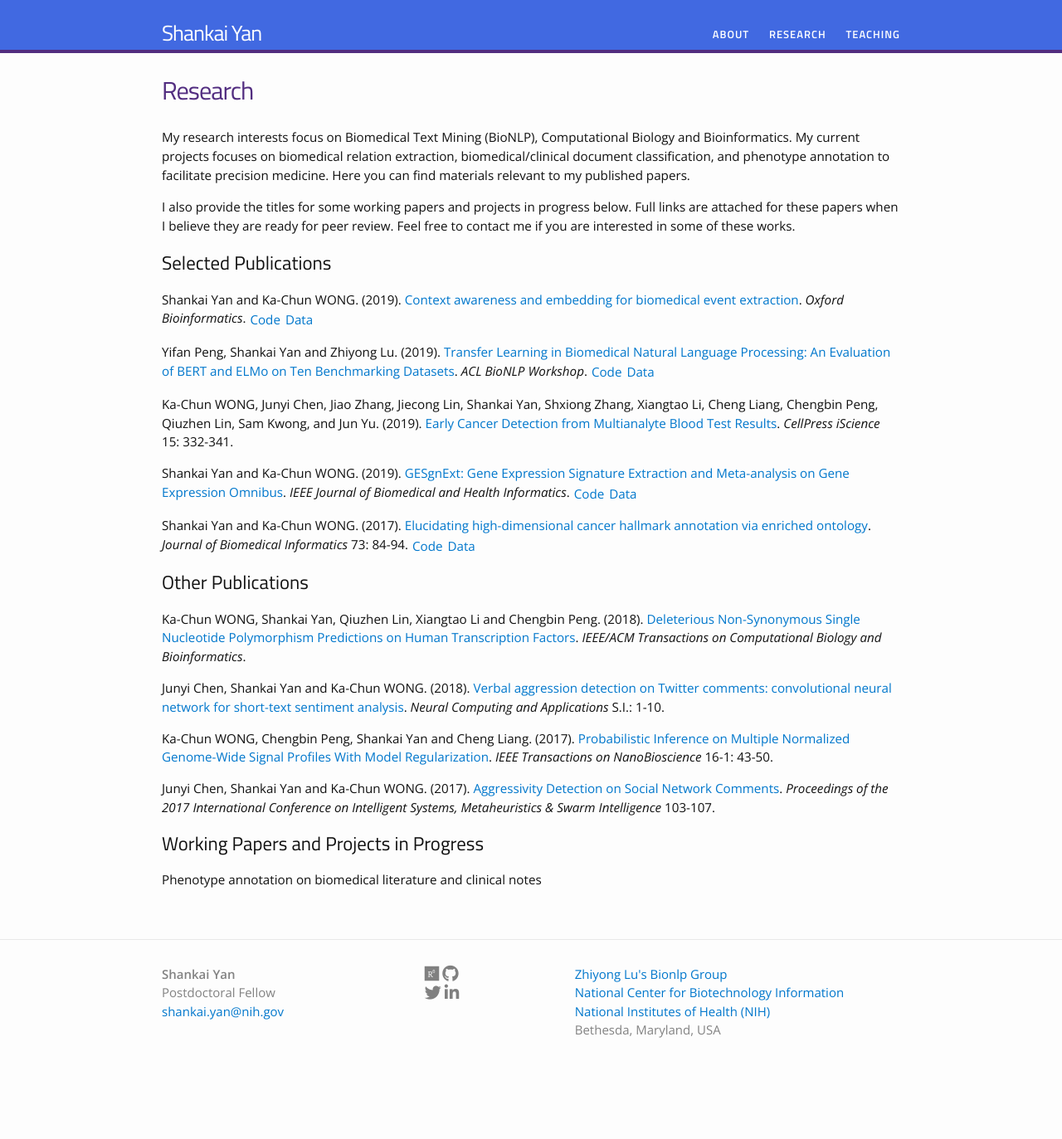
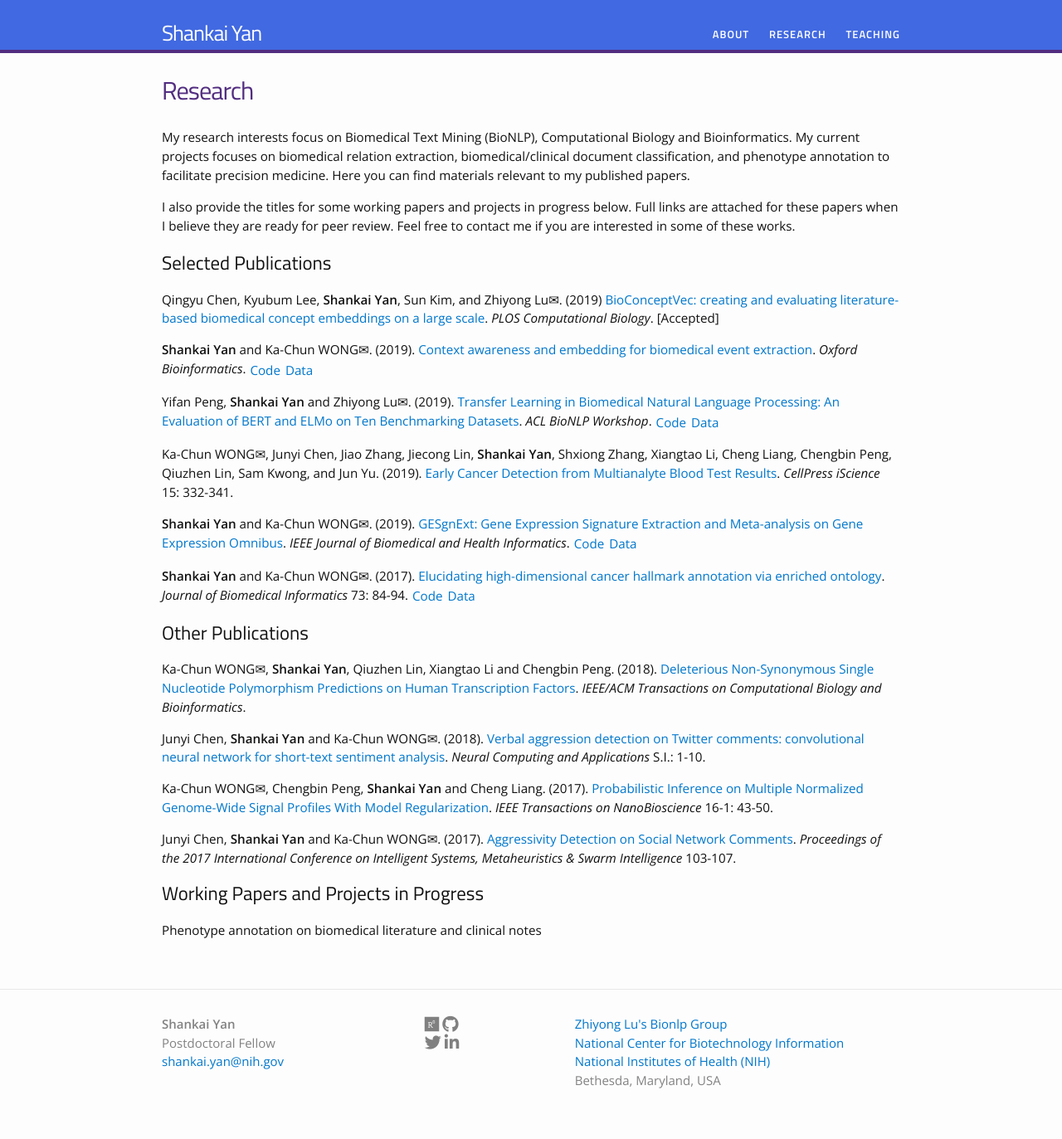
Before and after one commit to cskyan/cskyan.github.io, a Jekyll site: the page built from research.md, in a window 1280 px wide. Shown: the whole page at 83% size. Built offline with Jekyll 4.4.1, drawn with Linux system fonts in a browser that asks for light colours; nearby versions of some CDN libraries; some web fonts are replaced; a style sheet for code colours, icons or effects is not loaded; before the commit the page ends 1313 px from its top, so only the background shows below that.

Commit message:
Update publications

```diff
--- a/research.md
+++ b/research.md
@@ -12,25 +12,28 @@ I also provide the titles for some working papers and projects in progress below
 
 
 ## Selected Publications
-Shankai Yan and Ka-Chun WONG. (2019). [Context awareness and embedding for biomedical event extraction](https://doi.org/10.1093/bioinformatics/btz607). *Oxford Bioinformatics*. [Code](https://github.com/cskyan/evntextrc){: .tag} [Data](https://data.mendeley.com/datasets/mr39zgc7y5){: .tag}
 
-Yifan Peng, Shankai Yan and Zhiyong Lu. (2019). [Transfer Learning in Biomedical Natural Language Processing: An Evaluation of BERT and ELMo on Ten Benchmarking Datasets](https://arxiv.org/abs/1906.05474). *ACL BioNLP Workshop*. [Code](https://github.com/ncbi-nlp/NCBI_BERT){: .tag} [Data](https://github.com/ncbi-nlp/BLUE_Benchmark){: .tag}
+Qingyu Chen, Kyubum Lee, **Shankai Yan**, Sun Kim, and Zhiyong Lu✉. (2019) [BioConceptVec: creating and evaluating literature-based biomedical concept embeddings on a large scale](). *PLOS Computational Biology*. [Accepted]
 
-Ka-Chun WONG, Junyi Chen, Jiao Zhang, Jiecong Lin, Shankai Yan, Shxiong Zhang, Xiangtao Li, Cheng Liang, Chengbin Peng, Qiuzhen Lin, Sam Kwong, and Jun Yu. (2019). [Early Cancer Detection from Multianalyte Blood Test Results](https://doi.org/10.1016/j.isci.2019.04.035). *CellPress iScience* 15: 332-341.
+**Shankai Yan** and Ka-Chun WONG✉. (2019). [Context awareness and embedding for biomedical event extraction](https://doi.org/10.1093/bioinformatics/btz607). *Oxford Bioinformatics*. [Code](https://github.com/cskyan/evntextrc){: .tag} [Data](https://data.mendeley.com/datasets/mr39zgc7y5){: .tag}
 
-Shankai Yan and Ka-Chun WONG. (2019). [GESgnExt: Gene Expression Signature Extraction and Meta-analysis on Gene Expression Omnibus](https://doi.org/10.1109/JBHI.2019.2896144). *IEEE Journal of Biomedical and Health Informatics*. [Code](https://github.com/cskyan/gesgnext){: .tag} [Data](https://data.mendeley.com/datasets/y7gnb79gfb){: .tag}
+Yifan Peng, **Shankai Yan** and Zhiyong Lu✉. (2019). [Transfer Learning in Biomedical Natural Language Processing: An Evaluation of BERT and ELMo on Ten Benchmarking Datasets](https://arxiv.org/abs/1906.05474). *ACL BioNLP Workshop*. [Code](https://github.com/ncbi-nlp/NCBI_BERT){: .tag} [Data](https://github.com/ncbi-nlp/BLUE_Benchmark){: .tag}
 
-Shankai Yan and Ka-Chun WONG. (2017). [Elucidating high-dimensional cancer hallmark annotation via enriched ontology](https://doi.org/10.1016/j.jbi.2017.07.011). *Journal of Biomedical Informatics* 73: 84-94. [Code](https://github.com/cskyan/chmannot){: .tag} [Data](https://data.mendeley.com/datasets/s9m6tzcv9d){: .tag}
+Ka-Chun WONG✉, Junyi Chen, Jiao Zhang, Jiecong Lin, **Shankai Yan**, Shxiong Zhang, Xiangtao Li, Cheng Liang, Chengbin Peng, Qiuzhen Lin, Sam Kwong, and Jun Yu. (2019). [Early Cancer Detection from Multianalyte Blood Test Results](https://doi.org/10.1016/j.isci.2019.04.035). *CellPress iScience* 15: 332-341.
+
+**Shankai Yan** and Ka-Chun WONG✉. (2019). [GESgnExt: Gene Expression Signature Extraction and Meta-analysis on Gene Expression Omnibus](https://doi.org/10.1109/JBHI.2019.2896144). *IEEE Journal of Biomedical and Health Informatics*. [Code](https://github.com/cskyan/gesgnext){: .tag} [Data](https://data.mendeley.com/datasets/y7gnb79gfb){: .tag}
+
+**Shankai Yan** and Ka-Chun WONG✉. (2017). [Elucidating high-dimensional cancer hallmark annotation via enriched ontology](https://doi.org/10.1016/j.jbi.2017.07.011). *Journal of Biomedical Informatics* 73: 84-94. [Code](https://github.com/cskyan/chmannot){: .tag} [Data](https://data.mendeley.com/datasets/s9m6tzcv9d){: .tag}
 
 
 ## Other Publications
-Ka-Chun WONG, Shankai Yan, Qiuzhen Lin, Xiangtao Li and Chengbin Peng. (2018). [Deleterious Non-Synonymous Single Nucleotide Polymorphism Predictions on Human Transcription Factors](https://doi.org/10.1109/TCBB.2018.2882548). *IEEE/ACM Transactions on Computational Biology and Bioinformatics*.
+Ka-Chun WONG✉, **Shankai Yan**, Qiuzhen Lin, Xiangtao Li and Chengbin Peng. (2018). [Deleterious Non-Synonymous Single Nucleotide Polymorphism Predictions on Human Transcription Factors](https://doi.org/10.1109/TCBB.2018.2882548). *IEEE/ACM Transactions on Computational Biology and Bioinformatics*.
 
-Junyi Chen, Shankai Yan and Ka-Chun WONG. (2018). [Verbal aggression detection on Twitter comments: convolutional neural network for short-text sentiment analysis](https://doi.org/10.1007/s00521-018-3442-0). *Neural Computing and Applications* S.I.: 1-10.
+Junyi Chen, **Shankai Yan** and Ka-Chun WONG✉. (2018). [Verbal aggression detection on Twitter comments: convolutional neural network for short-text sentiment analysis](https://doi.org/10.1007/s00521-018-3442-0). *Neural Computing and Applications* S.I.: 1-10.
 
-Ka-Chun WONG, Chengbin Peng, Shankai Yan and Cheng Liang. (2017). [Probabilistic Inference on Multiple Normalized Genome-Wide Signal Profiles With Model Regularization](https://doi.org/10.1109/TNB.2016.2631406). *IEEE Transactions on NanoBioscience* 16-1: 43-50.
+Ka-Chun WONG✉, Chengbin Peng, **Shankai Yan** and Cheng Liang. (2017). [Probabilistic Inference on Multiple Normalized Genome-Wide Signal Profiles With Model Regularization](https://doi.org/10.1109/TNB.2016.2631406). *IEEE Transactions on NanoBioscience* 16-1: 43-50.
 
-Junyi Chen, Shankai Yan and Ka-Chun WONG. (2017). [Aggressivity Detection on Social Network Comments](https://doi.org/10.1145/3059336.3059348). *Proceedings of the 2017 International Conference on Intelligent Systems, Metaheuristics & Swarm Intelligence* 103-107.
+Junyi Chen, **Shankai Yan** and Ka-Chun WONG✉. (2017). [Aggressivity Detection on Social Network Comments](https://doi.org/10.1145/3059336.3059348). *Proceedings of the 2017 International Conference on Intelligent Systems, Metaheuristics & Swarm Intelligence* 103-107.
 
 
 ## Working Papers and Projects in Progress
```
